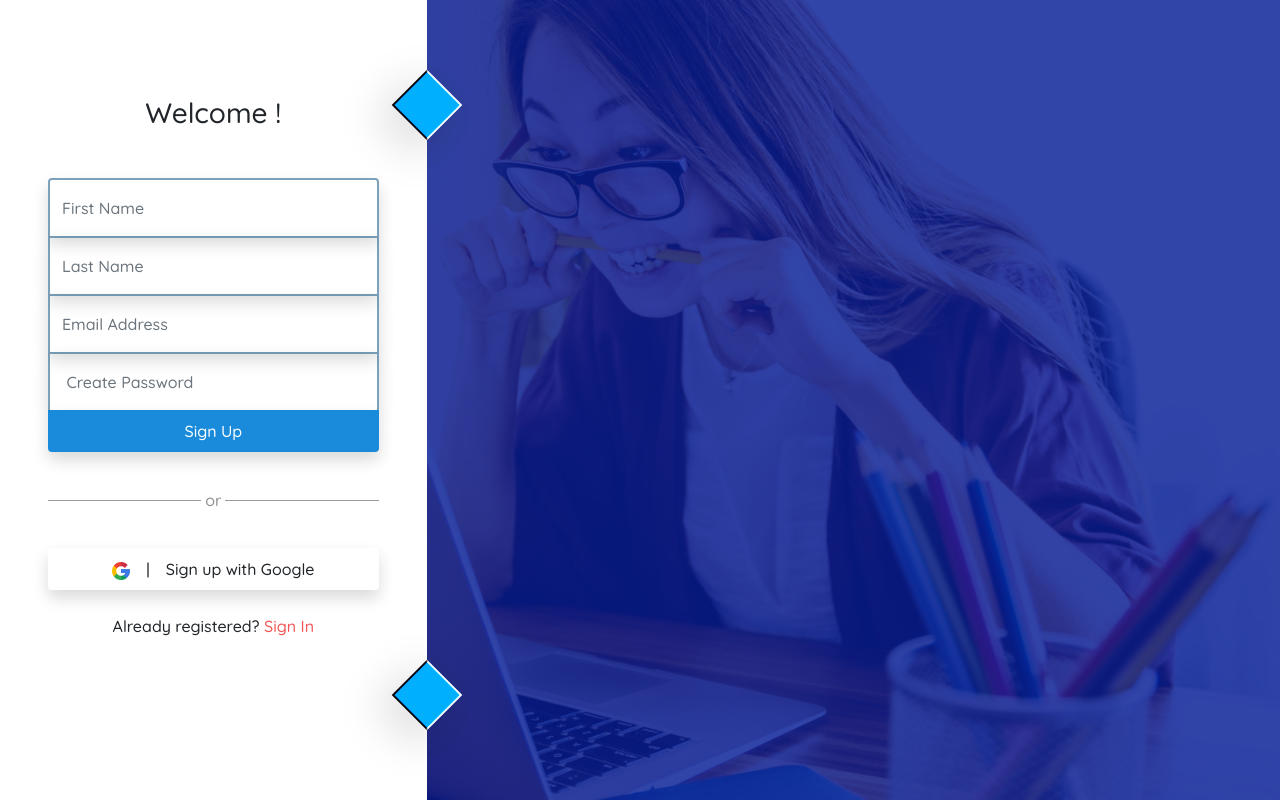
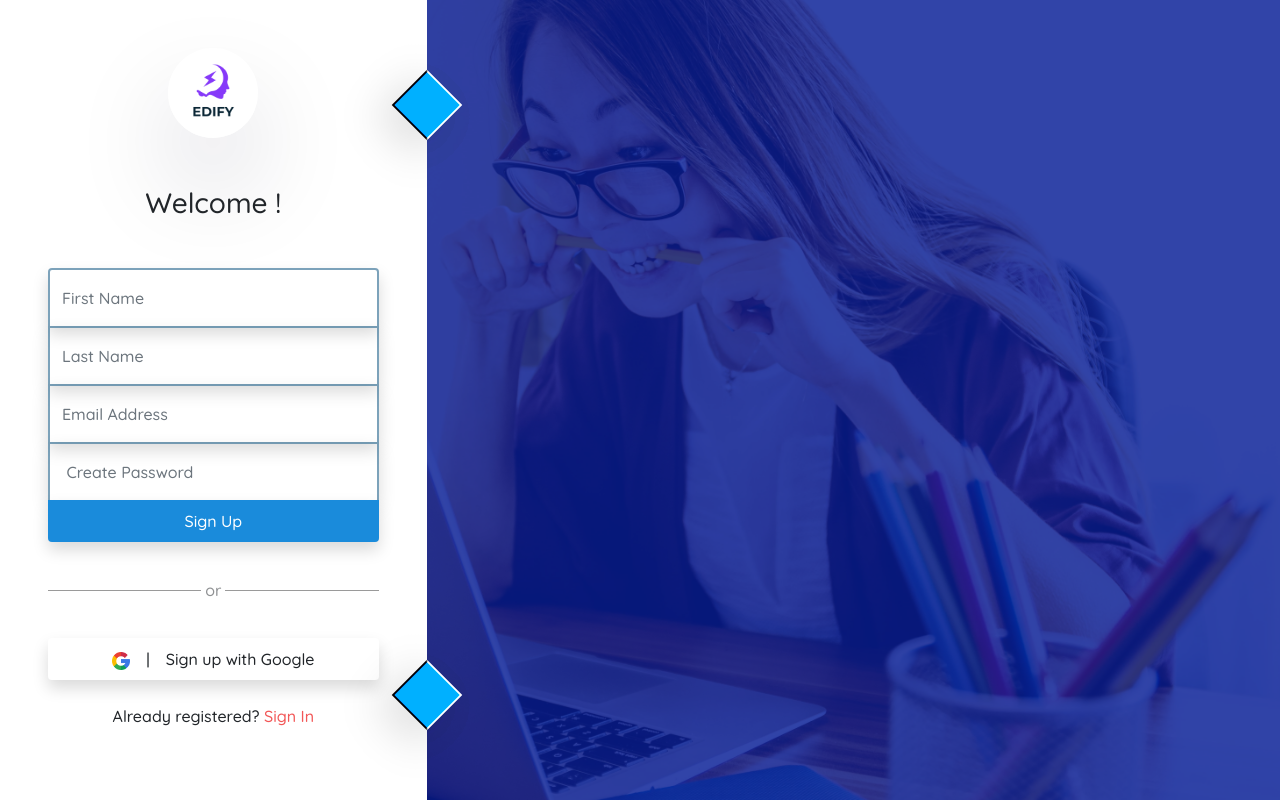
Before and after one commit to aman-malviya/Quiz-Platform, a React (Create React App) app: page /register in a window 1280 px wide. Built offline with nearby package versions, Linux system fonts and the light colour scheme; no server answers; a web font is replaced by a local one.

Commit message:
Added: Brand name and logo

```diff
--- a/public/index.html
+++ b/public/index.html
@@ -27,8 +27,8 @@
     <link href="https://fonts.googleapis.com/css2?family=Quicksand:wght@500&display=swap" rel="stylesheet">
     <link href="https://fonts.googleapis.com/css2?family=Stick&display=swap" rel="stylesheet">
     <!-- Logo  -->
-    <link rel="icon" href="/lightbulb.png" type="image/icon type">
-    <title>Quiz</title>
+    <link rel="icon" href="/edify.png" type="image/icon type">
+    <title>EDIFY</title>
   </head>
   <body>
     <noscript>You need to enable JavaScript to run this app.</noscript>
--- a/public/styles.css
+++ b/public/styles.css
@@ -313,3 +313,7 @@ input::-webkit-inner-spin-button {
 .tooltip:hover .tooltiptext {
   visibility: visible;
 }
+
+.awesome-shadow-13{
+  box-shadow: rgba(17, 12, 46, 0.15) 0px 48px 100px 0px;
+}
--- a/src/components/Login.jsx
+++ b/src/components/Login.jsx
@@ -61,7 +61,10 @@ export default function Login(){
         :
         <div className="row g-0 min-vh-100">
         <div className="col-lg-4 col-md-5 p-5">
-            <h3 className="text-dark text-center my-5">Welcome Back !</h3>
+            <div className="d-flex justify-content-center">
+                <img src="edify.png" height="90px" width="90px" alt="Edify" className="awesome-shadow-13 rounded-circle" />
+            </div>
+            <h3 className="text-dark my-5 text-center">Welcome Back !</h3>
             <span>{toast}</span>
             <input className="rounded-top form-control py-3 bg-transparent text-input shadow" type="email" value ={email} onChange={event=>setEmail(event.target.value)}  placeholder="Email Address" required />
             <input className="form-control py-3 bg-transparent text-input shadow" value={password} onChange={event=>setPassword(event.target.value)} type="password" placeholder="Password" required />
--- a/src/components/Register.jsx
+++ b/src/components/Register.jsx
@@ -45,15 +45,22 @@ export default function Register(){
         firebaseApp.auth()
             .signInWithPopup(googleProvider)
             .then((result) => {
-                // var credential = result.credential;
-                // var token = credential.accessToken;
                 var user = result.user;
-                firebaseApp.firestore().collection("Users").doc(user.email).set({
-                    firstName: user.displayName.split(" ")[0],
-                    lastName: user.displayName.split(" ")[1],
-                    email:user.email,
+                firebaseApp.firestore().collection("Users").doc(user.email).get().then((doc)=>{
+                    if(doc.exists){
+                        history.push("/dashboard")
+                    }else{
+                        firebaseApp.firestore().collection("Users").doc(user.email).set({
+                            firstName: user.displayName.split(" ")[0],
+                            lastName: user.displayName.split(" ")[user.displayName.split(" ").length-1],
+                            email:user.email,
+                            photoURL:user.photoURL
+                        }).then(()=>{
+                            history.push("/dashboard")
+                        })
+                    }
                 })
-                history.push("/dashboard")
+
             }).catch((error) => {
                 var errorCode = error.code;
                 var errorMessage = error.message;
@@ -66,6 +73,9 @@ export default function Register(){
         :
         <div className="row g-0 min-vh-100">
             <div className="col-lg-4 col-md-5 p-5">
+                <div className="d-flex justify-content-center">
+                    <img src="edify.png" height="90px" width="90px" alt="Edify" className="awesome-shadow-13 rounded-circle" />
+                </div>
                 <h3 className="text-center text-dark my-5">Welcome {first} !</h3>
                 <span>{toast}</span>
                 <input className="rounded-top form-control py-3 bg-transparent text-input shadow" value={first} onChange={event=>setFirst(event.target.value)} type="text" placeholder="First Name" required />
--- a/src/components/TopThree.jsx
+++ b/src/components/TopThree.jsx
@@ -4,15 +4,15 @@ function TopThree(props) {
     return (
         <div className="d-flex" style={{'height':'100px', 'width':'150px', 'background':'none', 'alignItems':'flex-end', 'justifyContent':'space-between'}}>
             <div style={{'display':'flex', 'flexDirection':'column', 'justifyContent':'flex-end','alignItems':'center'}}>
-                <img alt="Winner" data-bs-toggle="tooltip" data-bs-placement="top" title={props.third} style={{'objectFit':'cover','outline':'2px solid #fff','outlineOffset':'3px'}} src={props.thirdURL} height="40px" width="40px" className="rounded-circle mb-1" />
+                <img alt="Winner" data-bs-toggle="tooltip" data-bs-placement="top" title={props.third} style={{'objectFit':'cover','border':'2px solid #fff', 'filter':'saturate(0.5)'}} src={props.thirdURL?props.thirdURL:"man.png"} height="40px" width="40px" className="rounded-circle mb-1" />
                 <div className="rounded-top d-flex align-items-center justify-content-center shadow-sm" style={{'width':'48px', 'height':'50px', 'background':'white'}}><h5 className="text-center">3</h5></div>
             </div>
             <div style={{'display':'flex', 'flexDirection':'column', 'justifyContent':'flex-end','alignItems':'center'}}>
-                <img alt="Winner" data-bs-toggle="tooltip" data-bs-placement="top" title={props.first} style={{'objectFit':'cover','outline':'2px solid #fff','outlineOffset':'3px'}} src={props.firstURL} height="40px" width="40px" className="rounded-circle mb-1" />
+                <img alt="Winner" data-bs-toggle="tooltip" data-bs-placement="top" title={props.first} style={{'objectFit':'cover','border':'2px solid #fff', 'filter':'saturate(0.5)'}} src={props.firstURL?props.firstURL:"man.png"} height="40px" width="40px" className="rounded-circle mb-1" />
                 <div className="rounded-top d-flex align-items-center justify-content-center shadow-sm" style={{'width':'48px', 'height':'100px', 'background':'white'}}><h5 className="text-center">1</h5></div>
             </div>
             <div style={{'display':'flex', 'flexDirection':'column', 'justifyContent':'flex-end','alignItems':'center'}}>
-                <img alt="Winner" data-bs-toggle="tooltip" data-bs-placement="top" title={props.second} style={{'objectFit':'cover','outline':'2px solid #fff','outlineOffset':'3px'}} src={props.secondURL} height="40px" width="40px" className="rounded-circle mb-1" />
+                <img alt="Winner" data-bs-toggle="tooltip" data-bs-placement="top" title={props.second} style={{'objectFit':'cover','border':'2px solid #fff', 'filter':'saturate(0.5)'}} src={props.secondURL?props.secondURL:"man.png"} height="40px" width="40px" className="rounded-circle mb-1" />
                 <div className="rounded-top d-flex align-items-center justify-content-center shadow-sm" style={{'width':'48px', 'height':'70px', 'background':'white'}}><h5 className="text-center">2</h5></div>
             </div>
         </div>
```
Also changed, not shown: public/edify.png (added), src/components/Home.jsx (line endings or trailing spaces).
